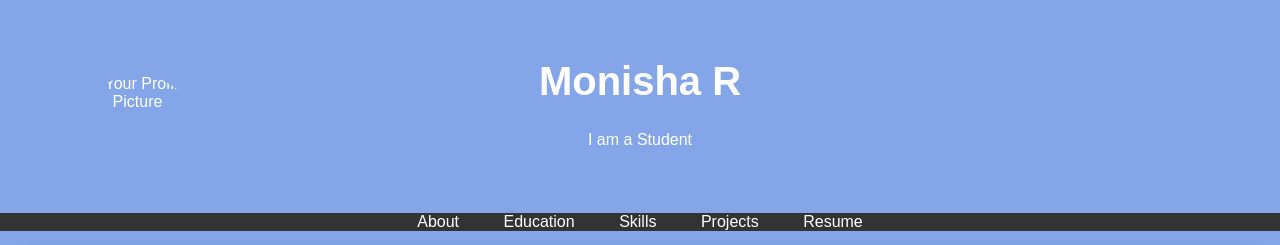
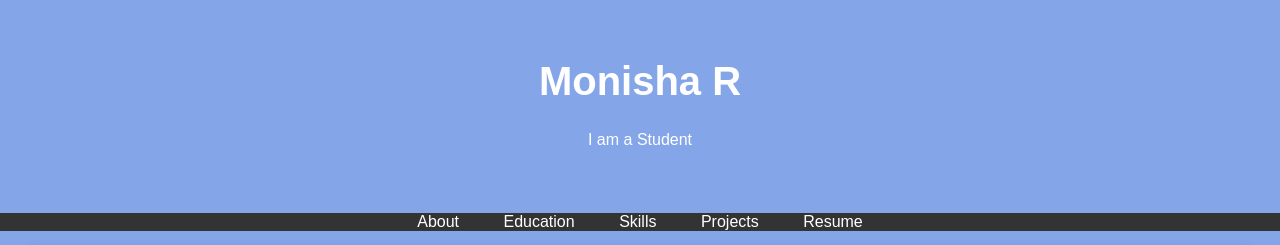
Before and after one commit to Saimoni225/Digital-portfolio-, a plain HTML site: page index.html in a window 1280 px wide. Shown: the top 245 px of the page. Drawn offline with Linux system fonts and the light colour scheme.

Commit message:
Update index.html

```diff
--- a/index.html
+++ b/index.html
@@ -93,7 +93,6 @@
 <body>
     <header>
         <div class="header-content">
-            <img src="image.jpg" alt="Your Profile Picture" class="profile-picture">
             <h1>Monisha R</h1>
             <p>I am a Student</p>
         </div>
```
